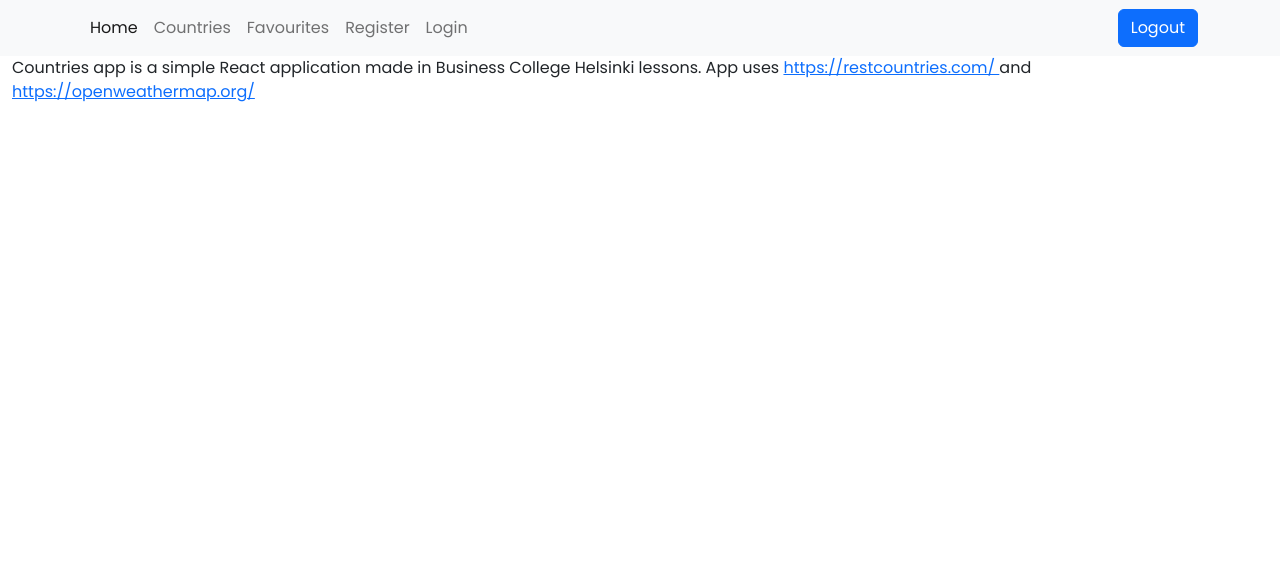
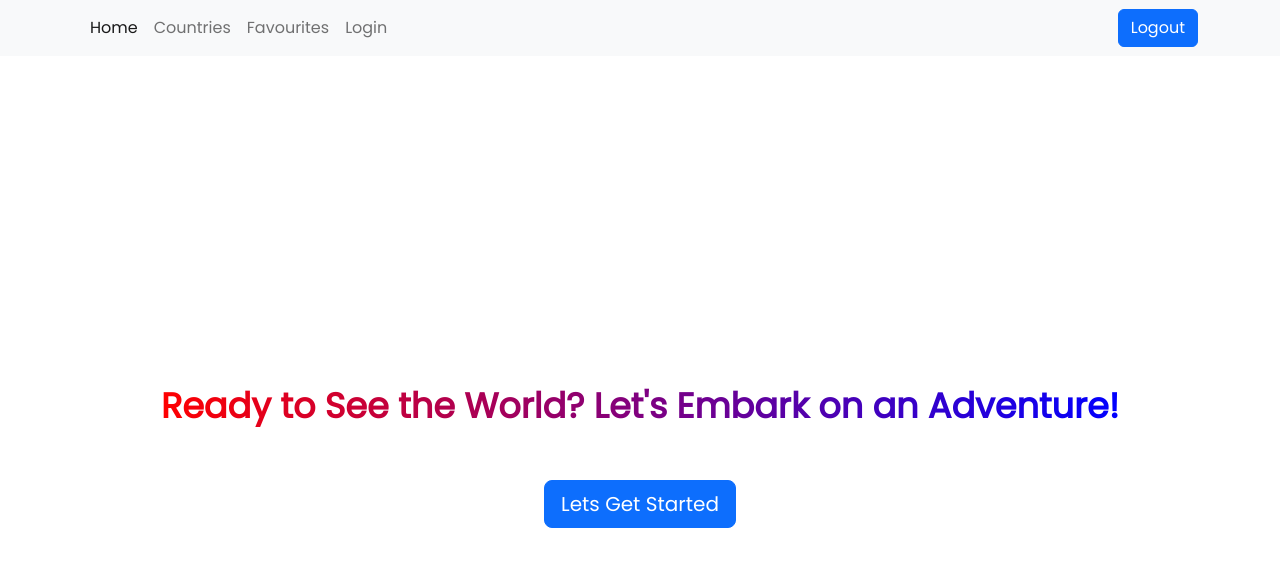
Before and after one commit to hasanmd91/countries_app_redux_bootstrap, a React (Create React App) app: page / in a window 1280 px wide. Shown: the top 566 px of the page. Built offline with nearby package versions, Linux system fonts and the light colour scheme; no server answers.

Commit message:
build home page

```diff
--- a/src/components/Home.js
+++ b/src/components/Home.js
@@ -1,15 +1,37 @@
-import React from 'react';
+import React from "react";
+import { Button, Container } from "react-bootstrap";
+import { LinkContainer } from "react-router-bootstrap";
 
 const Home = () => {
   return (
-    <div>
-      <div>
-        <span>Countries app </span>is a simple React application made in
-        Business College Helsinki lessons. App uses{' '}
-        <a href="https://restcountries.com/">https://restcountries.com/ </a> and{' '}
-        <a href="https://openweathermap.org/">https://openweathermap.org/</a>
-      </div>
-    </div>
+    <Container
+      fluid
+      style={{
+        display: "flex",
+        flexDirection: "column",
+        justifyContent: "center",
+        alignItems: "center",
+        height: "100vh",
+        gap: "5px",
+        color: "ActiveBorder",
+      }}
+    >
+      <h5
+        className="mb-5"
+        style={{
+          WebkitBackgroundClip: "text",
+          WebkitTextFillColor: "transparent",
+          backgroundImage: "linear-gradient(to right, #f00, #00f)",
+          fontWeight: "900",
+          fontSize: "35px",
+        }}
+      >
+        Ready to See the World? Let's Embark on an Adventure!
+      </h5>
+      <LinkContainer to="/login ">
+        <Button size="lg"> Lets Get Started </Button>
+      </LinkContainer>
+    </Container>
   );
 };
 
--- a/src/pages/Layout.js
+++ b/src/pages/Layout.js
@@ -26,9 +26,7 @@ const Layout = () => {
                 <LinkContainer to="/Favourites ">
                   <Nav.Link>Favourites</Nav.Link>
                 </LinkContainer>
-                <LinkContainer to="/register">
-                  <Nav.Link>Register</Nav.Link>
-                </LinkContainer>
+
                 <LinkContainer to="/login">
                   <Nav.Link>Login</Nav.Link>
                 </LinkContainer>
```
